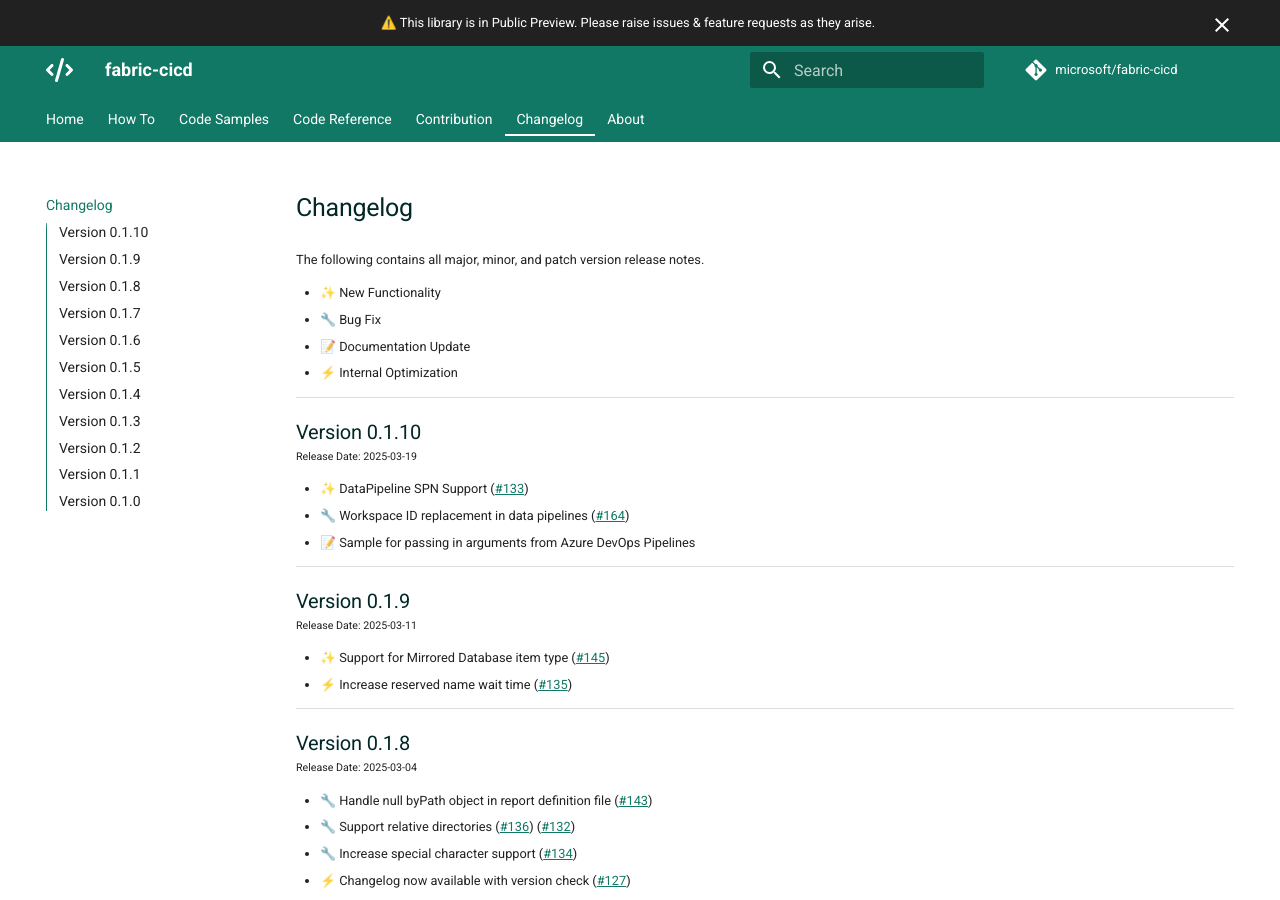
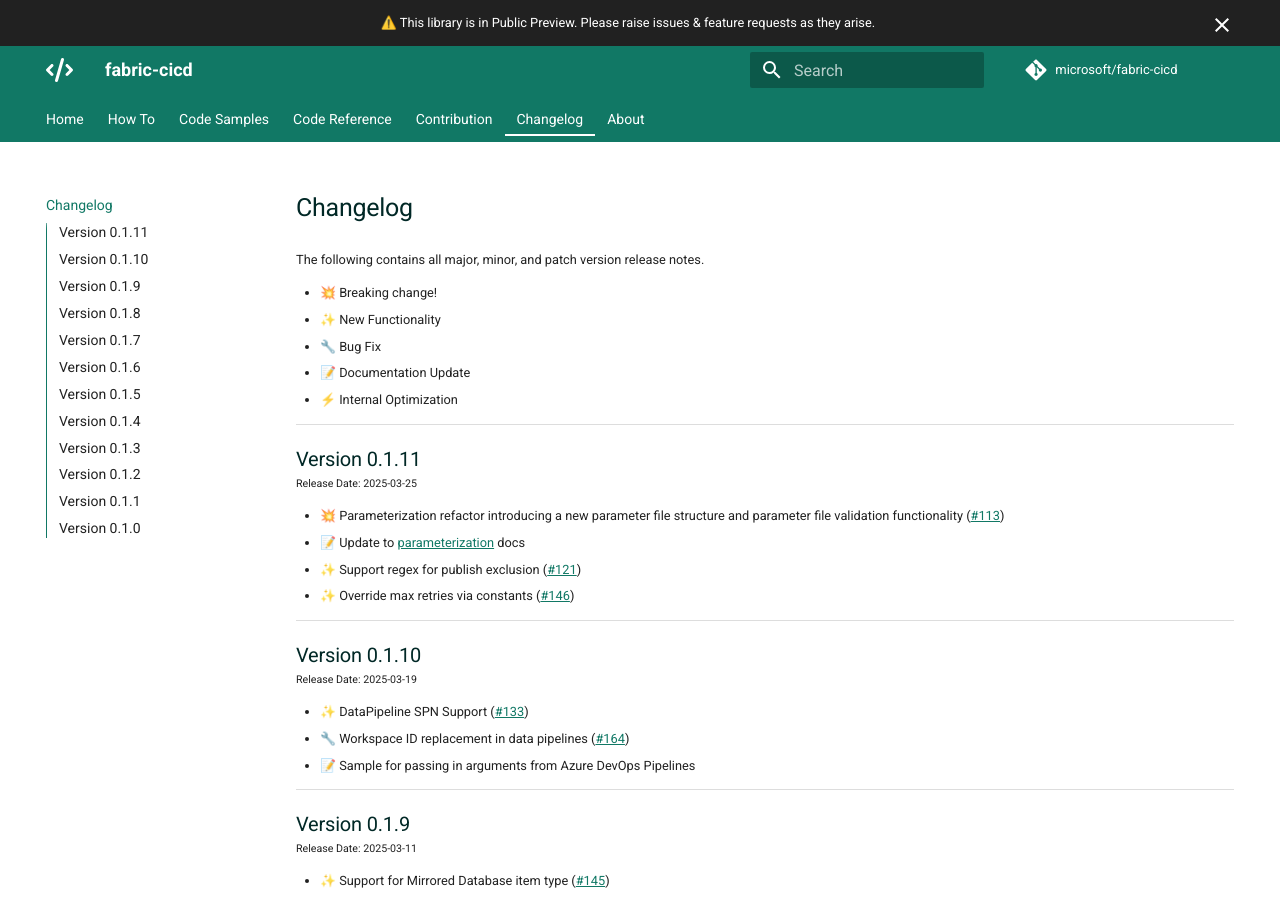
Before and after one commit to shirasassoon/fabric-cicd, an MkDocs documentation site: the page built from docs/changelog.md, in a window 1280 px wide and 900 px high. Built offline with MkDocs 1.6.1 and Material for MkDocs 9.7.7, drawn with Linux system fonts in a browser that asks for light colours; comment, search, counter and statistics services are not loaded; the version menu is left out.

Commit message:
v0.1.11 (#178)
This pull request includes a version update and several new features and
documentation updates. The most important changes are listed below:

Version update:
*
[`VERSION`](diffhunk://#diff-7b60b8e351cbb80c47459ffe2c79f1a26404871f49294780fe47ad0e58c09350L1-R1):
Updated version from `0.1.10` to `0.1.11`.

New features and documentation updates:
*
[`docs/changelog.md`](diffhunk://#diff-77f023b99d3d58008351d3e82fc06e6d06ba1bc2da9e41be6329b7fa4f419f05R10-R18):
Added release notes for version `0.1.11`, including parameterization
refactor, support for regex in publish exclusion, and override of max
retries via constants.

```diff
--- a/docs/changelog.md
+++ b/docs/changelog.md
@@ -2,10 +2,20 @@
 
 The following contains all major, minor, and patch version release notes.
 
+-   💥 Breaking change!
 -   ✨ New Functionality
 -   🔧 Bug Fix
 -   📝 Documentation Update
 -   ⚡ Internal Optimization
+
+## Version 0.1.11
+
+<span class="md-h2-subheader">Release Date: 2025-03-25</span>
+
+-   💥 Parameterization refactor introducing a new parameter file structure and parameter file validation functionality ([#113](https://github.com/microsoft/fabric-cicd/issues/113))
+-   📝 Update to [parameterization](https://microsoft.github.io/fabric-cicd/latest/how_to/parameterization/) docs
+-   ✨ Support regex for publish exclusion ([#121](https://github.com/microsoft/fabric-cicd/issues/121))
+-   ✨ Override max retries via constants ([#146](https://github.com/microsoft/fabric-cicd/issues/146))
 
 ## Version 0.1.10
 
```
Also changed, not shown: 1 other file.
